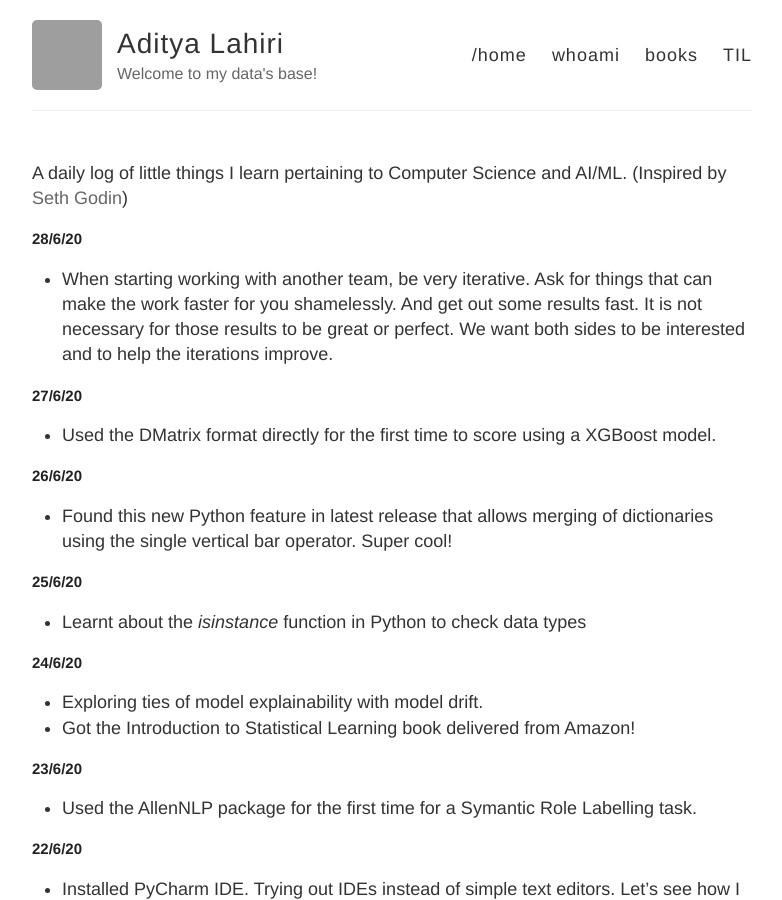
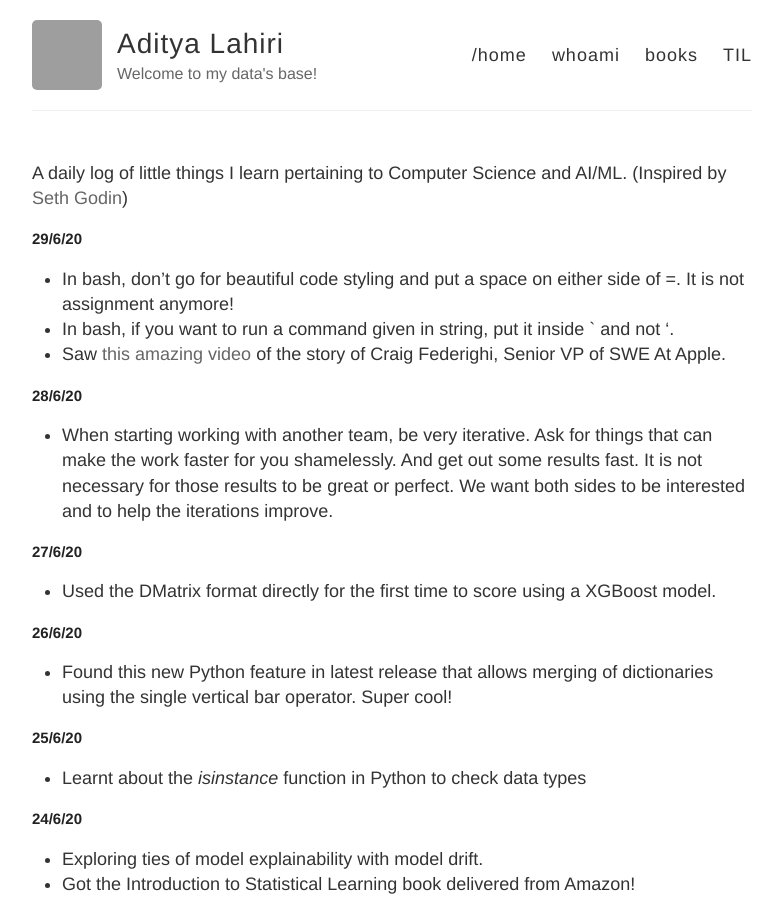
Before and after one commit to adityalahiri/adityalahiri.github.io, a Jekyll site: the page built from TIL.md, in a window 1280 px wide and 900 px high. Shown: the whole window, without its empty margins (248-1030 px from the left). Built offline with Jekyll 4.4.1, drawn with Linux system fonts in a browser that asks for light colours; our own code applies the rules of GitHub Pages for plain Markdown files; grey boxes are pictures that could not be loaded.

Commit message:
Update for 29/6

```diff
--- a/TIL.md
+++ b/TIL.md
@@ -1,5 +1,11 @@
 A daily log of little things I learn pertaining to Computer Science and AI/ML.
 (Inspired by [Seth Godin](https://seths.blog/))
+
+## 29/6/20
+
+* In bash, don't go for beautiful code styling and put a space on either side of =. It is not assignment anymore!
+* In bash, if you want to run a command given in string, put it inside ` and not '.
+* Saw [this amazing video](https://www.youtube.com/watch?v=43sjym5ZS68) of the story of Craig Federighi, Senior VP of SWE At Apple.
 
 ## 28/6/20
 
```
